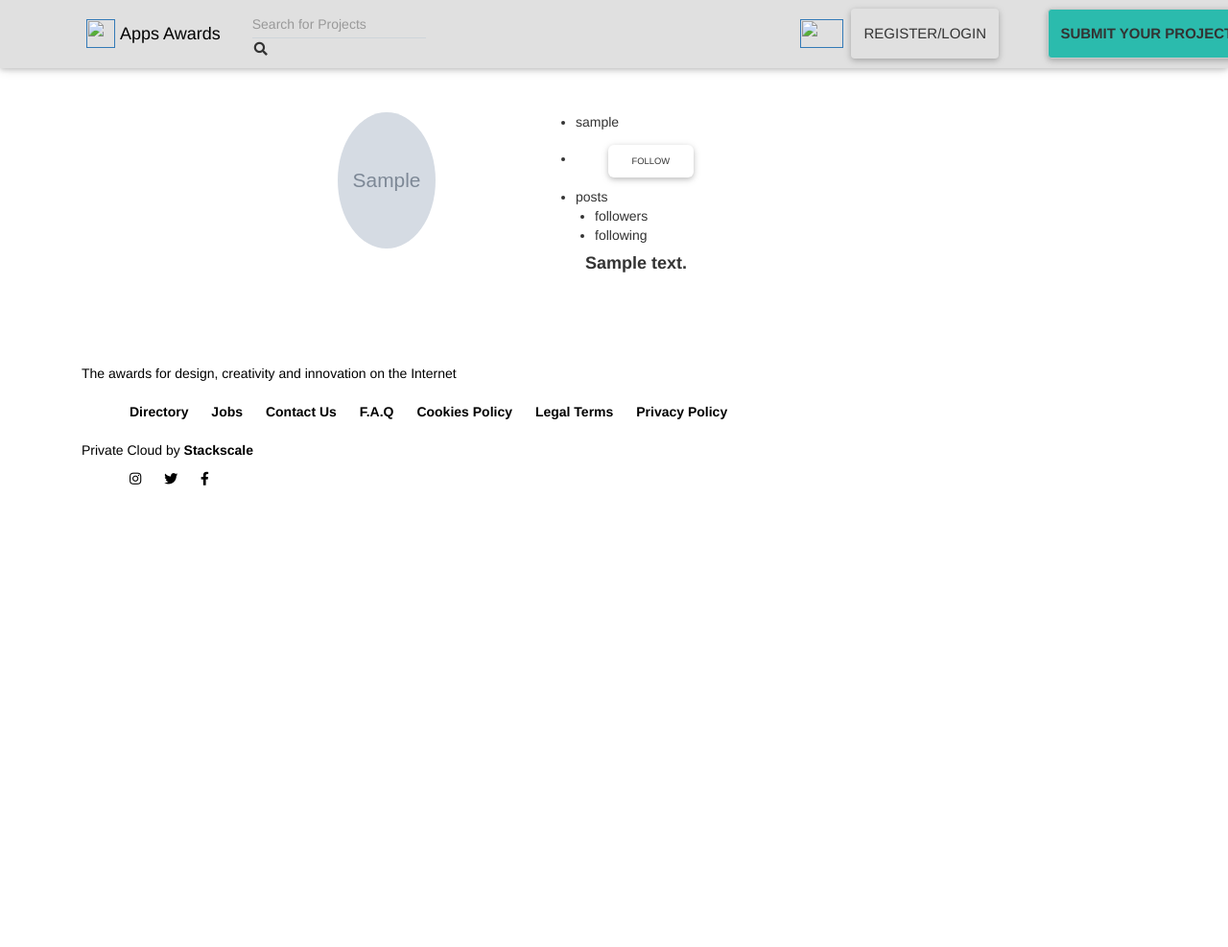
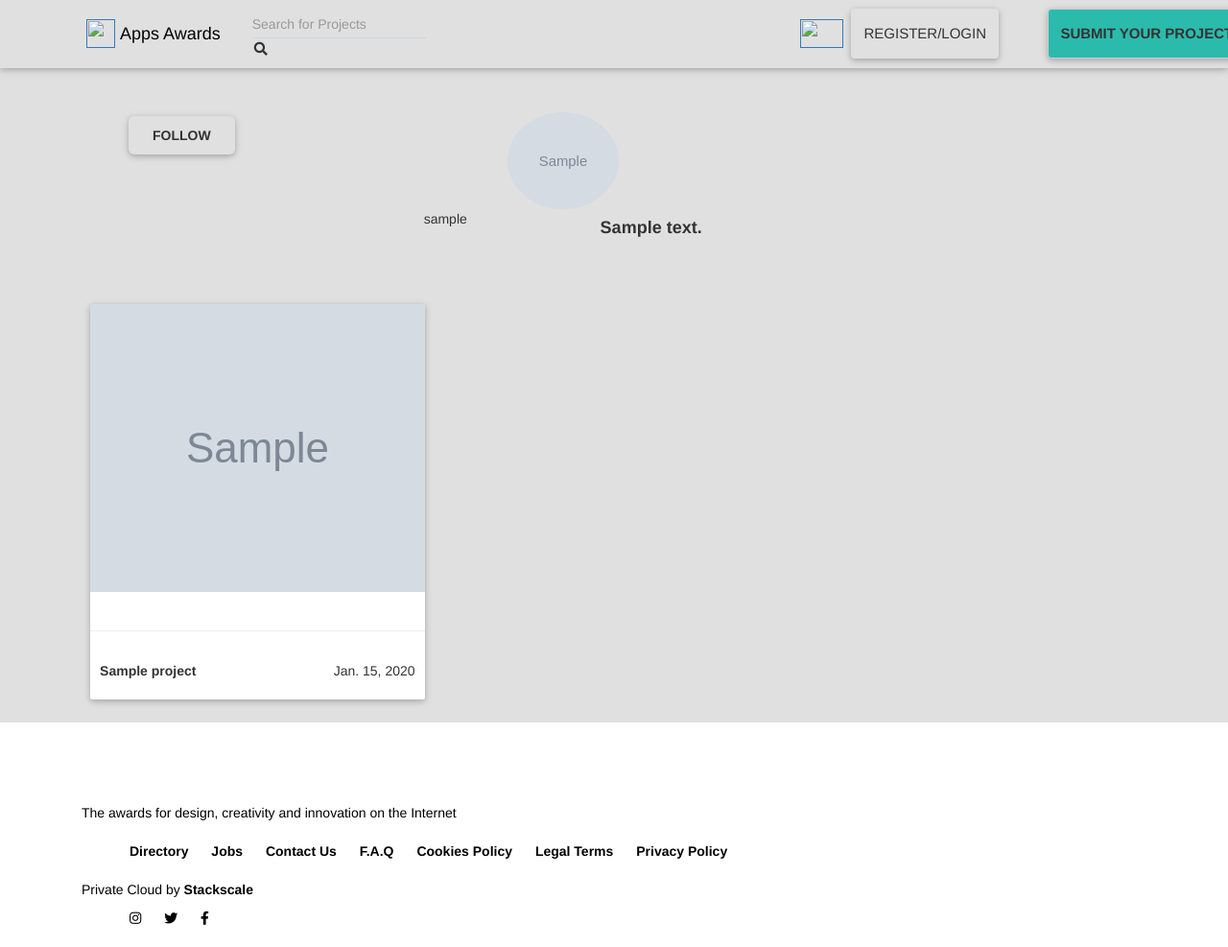
Before and after one commit to lizKimita/App-Awards, a Django app: a page that uses projects_awards/templates/projects/find_user.html in a window 1280 px wide. Shown: the whole page at 96% size. Before the commit the page ends 506 px from the top, so only its background shows below. Run offline with Django 3.2, Linux system fonts and the light colour scheme; tables that the repository leaves empty hold one stand-in row (values such as "Sample post"); grey boxes marked "Sample" are stand-in pictures; some libraries are stand-ins or nearby versions; some web fonts are replaced.

Commit message:
adding styling to the find user page

```diff
--- a/projects_awards/templates/projects/find_user.html
+++ b/projects_awards/templates/projects/find_user.html
@@ -1,7 +1,7 @@
 {% extends 'projects/base.html' %}
 
 {% block content %}
-<div class="container" >
+<!-- <div class="container" >
     <div class="row" style="margin-top: 15ch;">
         {% if profile.user %}
         <div class="col-md-2"></div>
@@ -9,15 +9,11 @@
           <img src="{{profile.profile_pic.url}}" alt="Image" class="img-responsive profilepic">
         </div>
         <div class="col-md-7">
-          <ul class="profileedit">
+          <ul>
             <li><p class="userprofile">{{profile.user}}</p></li>
             <li style="padding-left:5%;"><a class="btn btn-lg" href=""><span class="prof">Follow</span> </a></li>
         </ul>
-          <ul class="profilefollowers">
-            <li>posts</li>
-            <li style="margin-left:20px">followers</li>
-            <li style="margin-left:20px">following</li>
-          </ul>
+
           <h4 style="margin-left: 50px"> <strong>{{profile.bio}}</strong> </h4>
         </div>
         {% else %}
@@ -27,6 +23,54 @@
     </div>
 
 
+</div> -->
+
+<div class="container-fluid bg-light" >
+    <div class="row" style="margin-top: 15ch;">
+        {% if profile.user %}
+        <div class="col-md-4">
+          <a class="btn btn-lg" style="margin-left:30%; font-size: 100%; font-weight: 600" href="">Follow</a>
+        </div>
+        <div class="col-md-3">
+          <img src="{{profile.profile_pic.url}}" alt="Image" class="img-responsive profilepic" >
+          <h4 style="float:right"> <strong>{{profile.bio}}</strong> </h4>
+          <p class="userprofile">{{profile.user}}</p>
+        </div>
+        <div class="col-md-4">
+
+
+        </div>
+        {% else %}
+        </p>No profile description</p>
+
+        {% endif %}
+    </div>
+
+    <div class="container" style="margin-top:50px" >
+
+    <div class="card-body">
+        <div class="row">
+            {% for project in projects %}
+            <div class="col-md-4" style="padding:1%">
+              <div class="card">
+                <img src="{{project.project_image.url}}" class="img-responsive" alt="" style="width:700px;height:300px;">
+                <br>
+                <hr>
+                <div style="margin:3%">
+                  <p style="float:right">{{project.date}}</p>
+                  <p><strong>{{project.title}}</strong></p>
+                </div>
+
+              </div>
+            </div>
+
+
+            {% endfor%}
+            </div>
+    </div>
+
+      </div>
 </div>
 
+
 {% endblock %}
```
